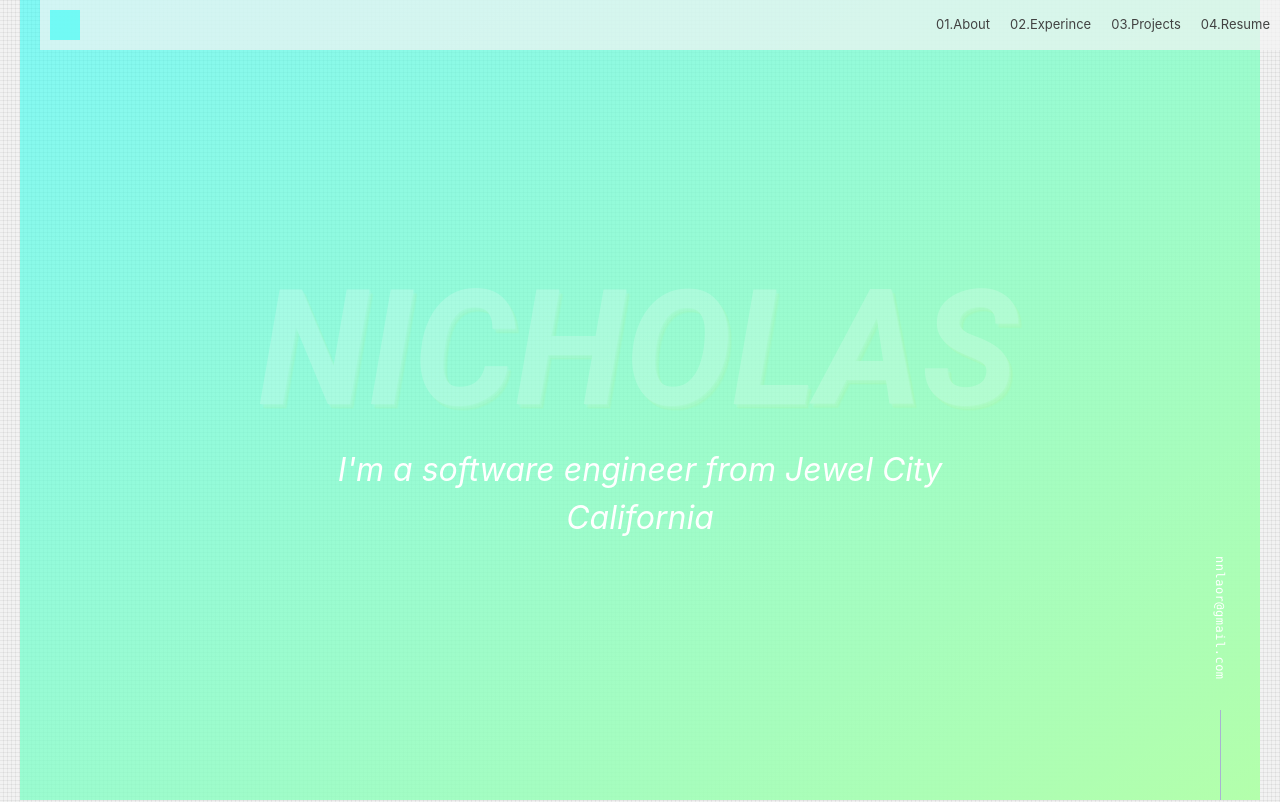
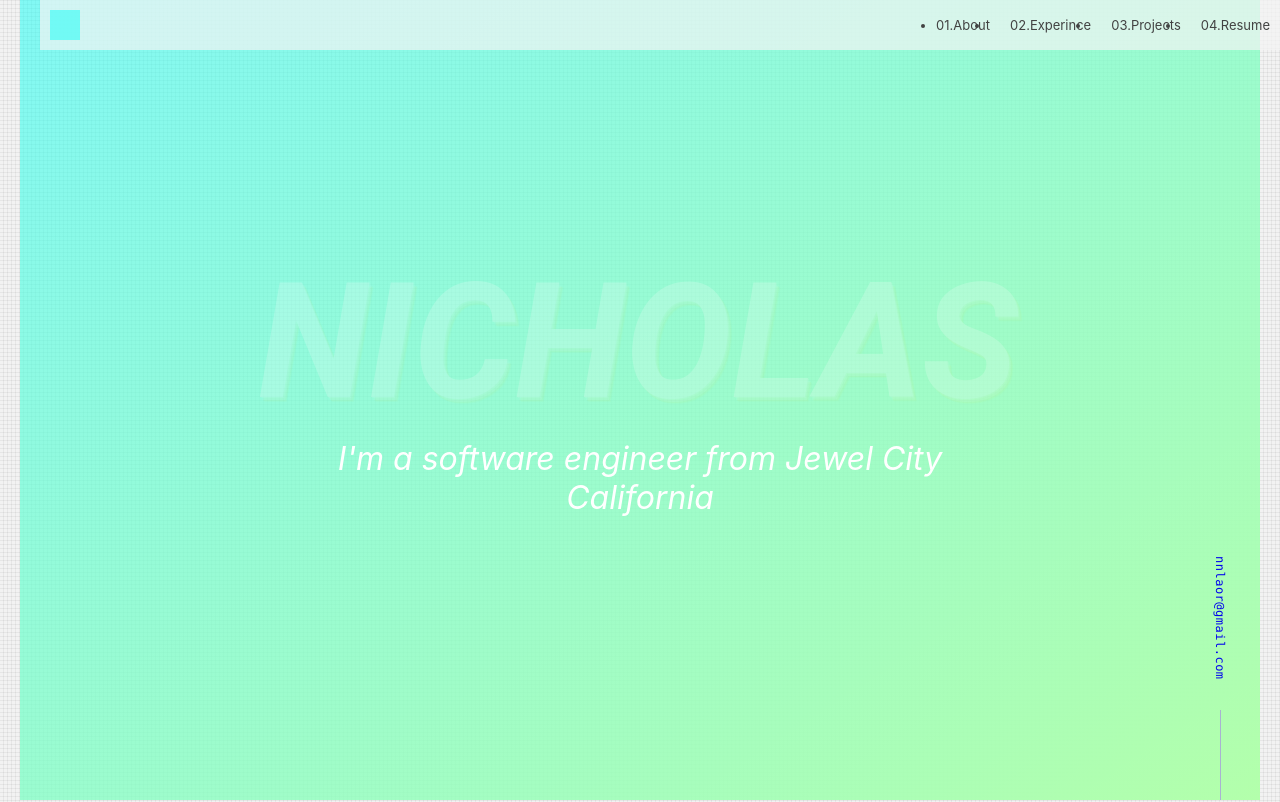
Before and after one commit to FlintSable/Portfolio-NextJS, a Next.js app: page / in a window 1280 px wide. Shown: the top 802 px of the page. Built offline with nearby package versions, Linux system fonts and the light colour scheme.

Commit message:
fix: removed tailwind css and added to global css

```diff
--- a/components/MainLanding.js
+++ b/components/MainLanding.js
@@ -26,7 +26,7 @@ export default function MainLanding({ children, ...customMeta}){
         <div className={styles["main-landing"]}>
 
                 {/* add the rest of the components in here */}
-                <Nav />
+                {/* <Nav /> */}
                 <div>{children}</div>
 
                 < HeroText />
--- a/styles/Home.module.css
+++ b/styles/Home.module.css
@@ -1,6 +1,6 @@
-.container {
+/* .container {
   padding: 0 2rem;
-}
+} */
 
 .main-landing {
   /* grid-area: landing / landing / landing / landing;
@@ -94,6 +94,7 @@
   transition: top 0.3s ease 0s;
   background-color: rgba(244, 244, 244, 0.7);
   grid-area: header / header / header / header;
+
 }
 
 .logo{
@@ -116,6 +117,7 @@
   flex-direction: row;
   -webkit-box-pack: end;
   justify-content: flex-end;
+
 }
 
 .ul {
--- a/styles/globals.css
+++ b/styles/globals.css
@@ -1,4 +1,4 @@
-@tailwind base;
+/* @tailwind base; */
 /* @tailwind components; */
 /* @tailwind utilities; */
 
@@ -23,11 +23,12 @@ body {
                 rgb(242, 242, 242); */
 }
 
-a {
-  /* color: inherit; */
-  /* text-decoration: none; */
+html {
+  scroll-behavior: smooth;
 }
 
-/* * {
+
+
+* {
   box-sizing: border-box;
-} */
+}
```
